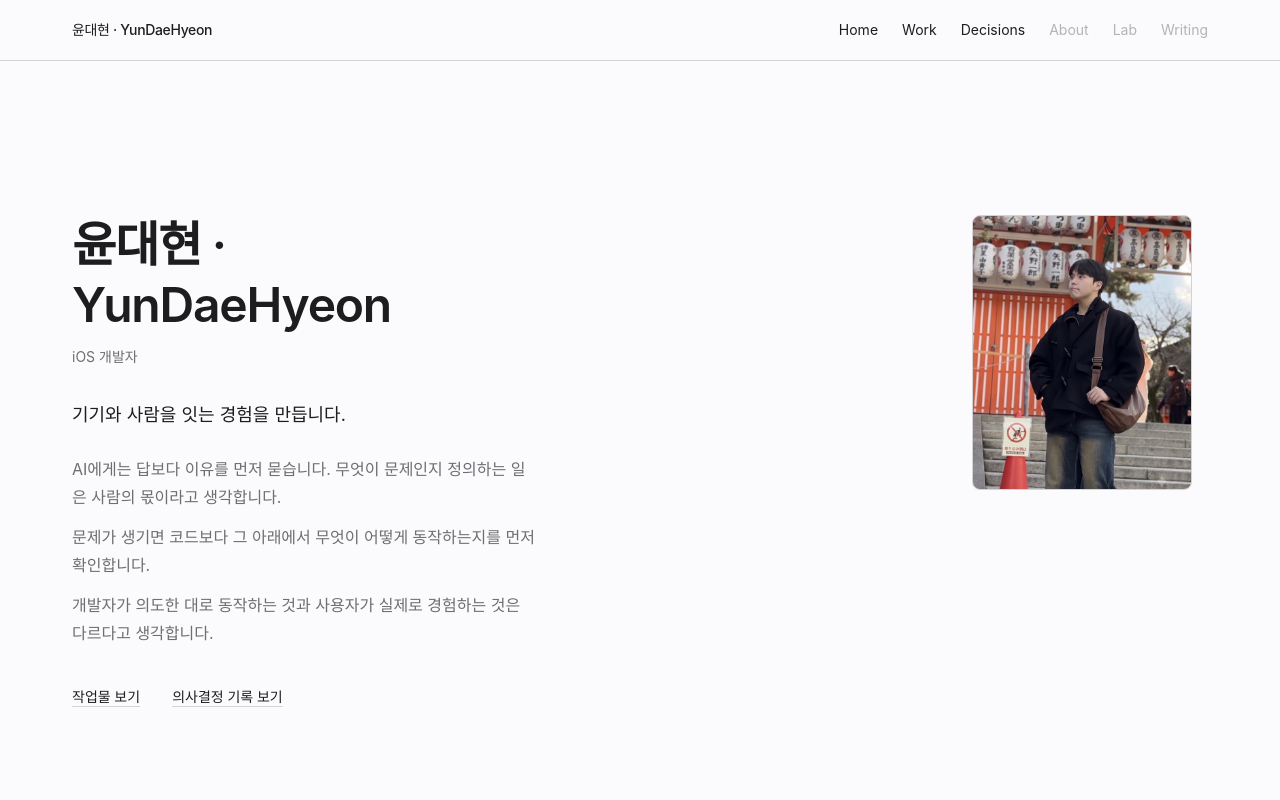
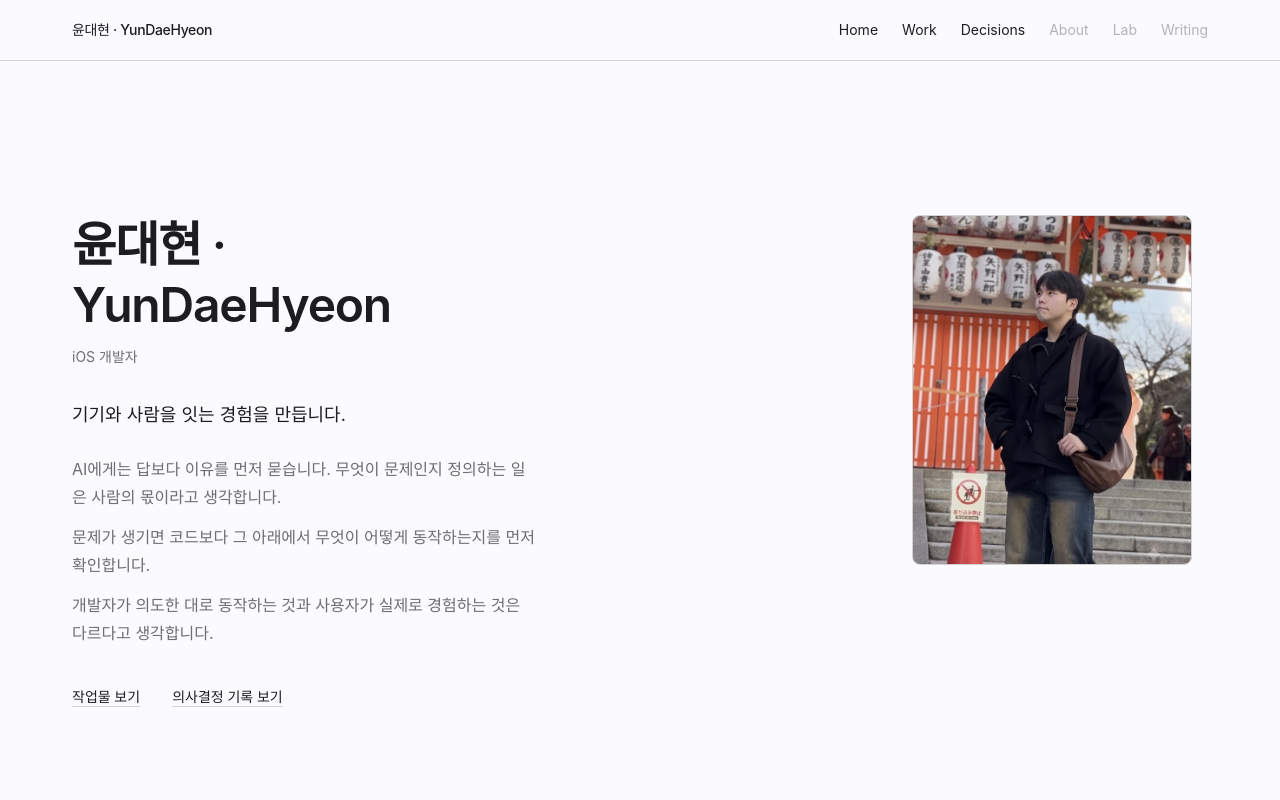
Before and after one commit to YunDaeHyeon/daegom.dev, a Next.js app: page / in a window 1280 px wide. Shown: the top 800 px of the page. Built offline with nearby package versions, Linux system fonts and the light colour scheme.

Commit message:
fix: 히어로 사진 확대 및 lg 브레이크포인트로 조정해 이름 줄바꿈 방지

```diff
--- a/app/page.tsx
+++ b/app/page.tsx
@@ -78,7 +78,7 @@ export default function Home() {
         className="flex min-h-dvh scroll-mt-20 items-center py-24 focus:outline-none sm:py-32"
       >
         <Container>
-          <div className="flex flex-col gap-10 sm:flex-row sm:items-start sm:justify-between">
+          <div className="flex flex-col gap-10 lg:flex-row lg:items-start lg:justify-between">
             <div className="max-w-[46ch]">
               <h1 className="text-4xl font-semibold leading-tight tracking-tight text-foreground sm:text-5xl">
                 윤대현 · YunDaeHyeon
--- a/components/profile-photo.tsx
+++ b/components/profile-photo.tsx
@@ -2,12 +2,12 @@ import Image from "next/image";
 
 export function ProfilePhoto() {
   return (
-    <div className="relative aspect-[4/5] w-full max-w-[200px] shrink-0 overflow-hidden rounded-md border border-border bg-muted sm:max-w-[220px] sm:mr-4">
+    <div className="relative aspect-[4/5] w-full max-w-[240px] shrink-0 overflow-hidden rounded-md border border-border bg-muted lg:max-w-[280px] lg:mr-4">
       <Image
         src="/photos/profile.jpg"
         alt="윤대현"
         fill
-        sizes="220px"
+        sizes="(min-width: 1024px) 280px, 240px"
         priority
         className="object-cover object-[50%_30%]"
       />
```
